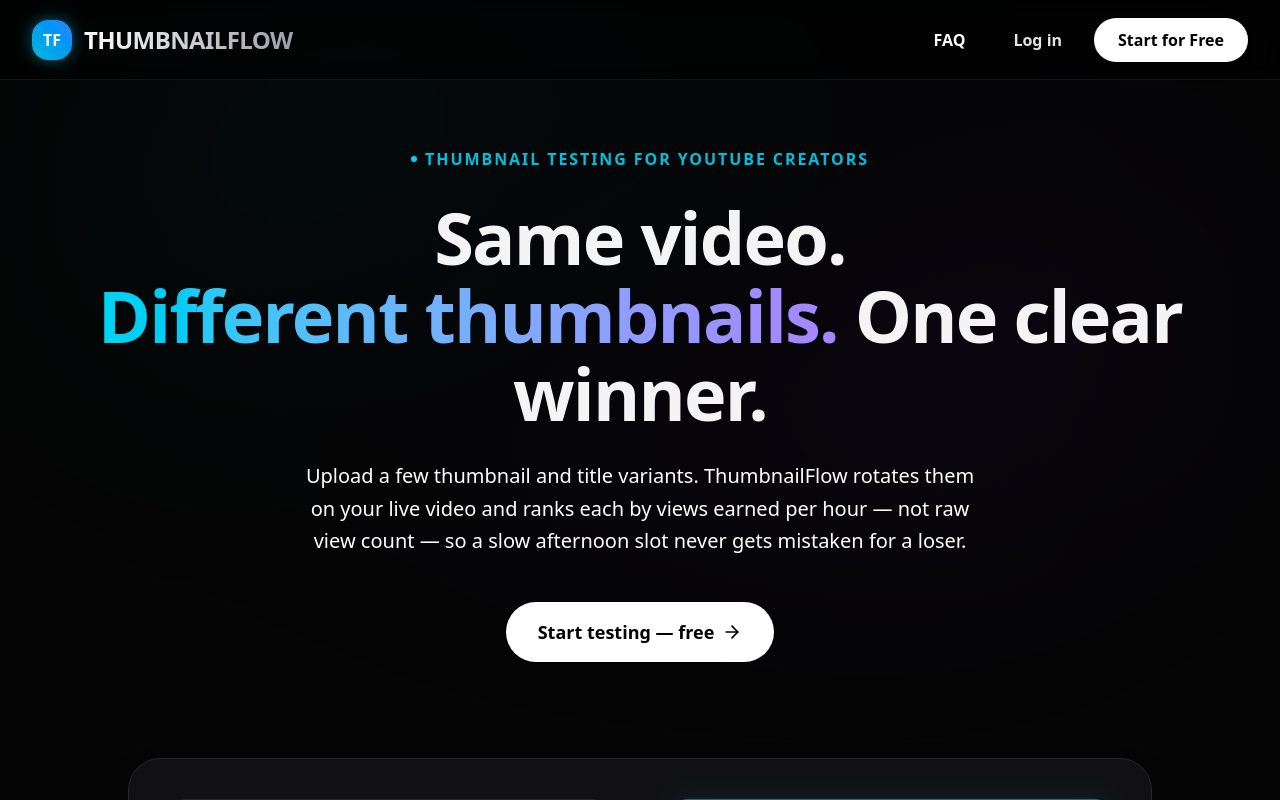
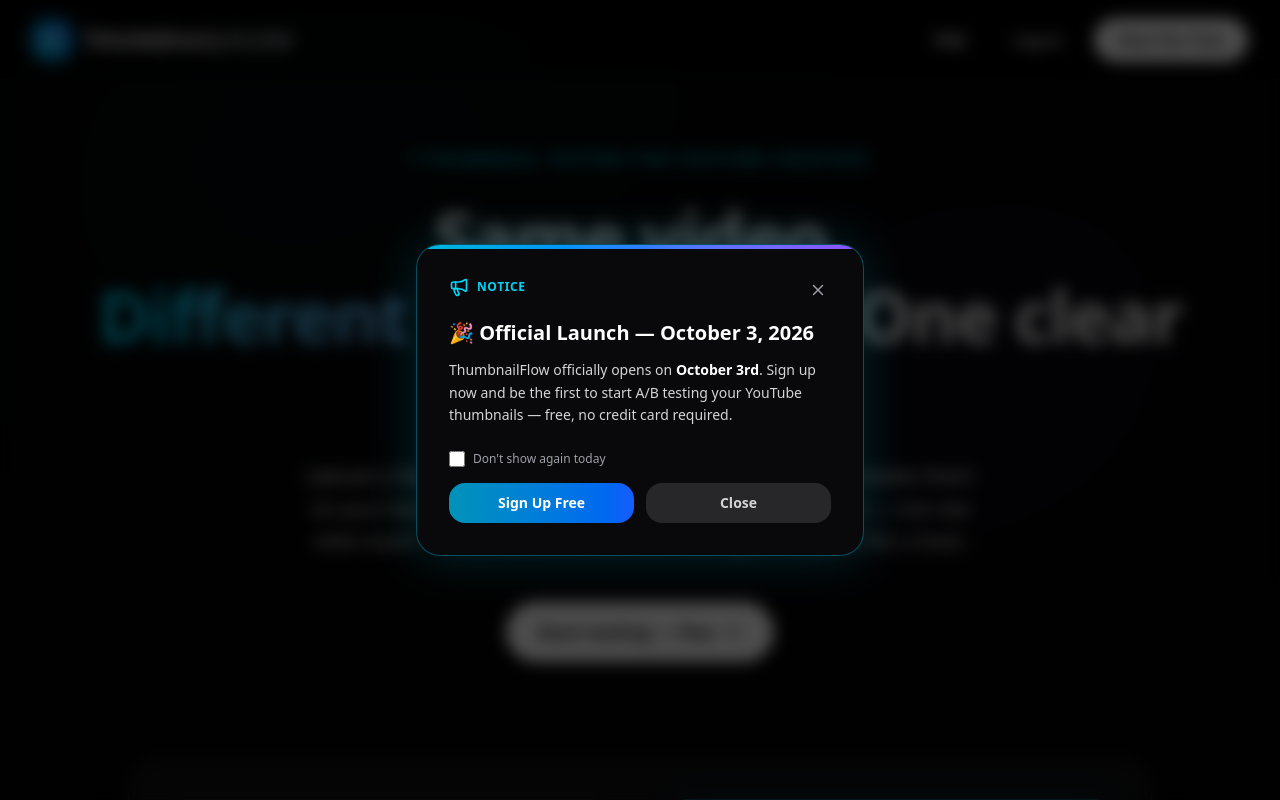
Before and after one commit to shineunil/-CREATORFLOW, a Next.js app in the folder frontend/: page / in a window 1280 px wide. Shown: the top 800 px of the page. Built offline with nearby package versions, Linux system fonts and the light colour scheme.

Commit message:
feat: add Oct 3 launch announcement popup on landing page

```diff
--- a/frontend/src/app/page.tsx
+++ b/frontend/src/app/page.tsx
@@ -2,11 +2,33 @@
 
 import { motion } from "framer-motion";
 import Link from "next/link";
-import { ArrowRight, Crown, TrendingUp, Upload, RefreshCw, Award, Check, Minus, Clock } from "lucide-react";
+import { ArrowRight, Crown, TrendingUp, Upload, RefreshCw, Award, Check, Minus, Clock, X, Megaphone } from "lucide-react";
 import { useEffect, useState } from "react";
+
+const LAUNCH_POPUP_KEY = "launch_popup_hidden";
 
 export default function LandingPage() {
   const [vph, setVph] = useState(42);
+  const [popupVisible, setPopupVisible] = useState(false);
+  const [hideToday, setHideToday] = useState(false);
+
+  useEffect(() => {
+    try {
+      const hidden = localStorage.getItem(LAUNCH_POPUP_KEY);
+      const today = new Date().toISOString().slice(0, 10);
+      if (hidden === today) return;
+    } catch {}
+    setPopupVisible(true);
+  }, []);
+
+  const dismissPopup = () => {
+    if (hideToday) {
+      try {
+        localStorage.setItem(LAUNCH_POPUP_KEY, new Date().toISOString().slice(0, 10));
+      } catch {}
+    }
+    setPopupVisible(false);
+  };
 
   // VPH(시간당 조회수) 올라가는 애니메이션 효과
   useEffect(() => {
@@ -364,6 +386,69 @@
         </motion.div>
       </section>
 
+      {/* Launch Announcement Popup */}
+      {popupVisible && (
+        <div
+          role="dialog"
+          aria-modal="true"
+          aria-labelledby="launch-popup-title"
+          className="fixed inset-0 z-50 flex items-center justify-center p-4 bg-black/70 backdrop-blur-sm"
+        >
+          <div className="bg-zinc-950 border border-cyan-500/40 rounded-3xl p-6 md:p-8 max-w-md w-full shadow-[0_0_50px_rgba(6,182,212,0.2)] relative overflow-hidden">
+            <div className="absolute top-0 left-0 w-full h-1 bg-gradient-to-r from-cyan-500 via-blue-500 to-violet-500" aria-hidden="true" />
+
+            <div className="flex justify-between items-start mb-4">
+              <div className="flex items-center gap-2">
+                <Megaphone size={20} className="text-cyan-400" aria-hidden="true" />
+                <span className="text-xs font-bold uppercase tracking-wider text-cyan-400">Notice</span>
+              </div>
+              <button
+                onClick={dismissPopup}
+                aria-label="Close notice"
+                className="text-zinc-400 hover:text-white p-1 rounded-lg transition-colors focus-visible:outline-none focus-visible:ring-2 focus-visible:ring-cyan-400"
+              >
+                <X size={18} aria-hidden="true" />
+              </button>
+            </div>
+
+            <h2 id="launch-popup-title" className="text-xl font-extrabold text-white mb-3">
+              🎉 Official Launch — October 3, 2026
+            </h2>
+            <p className="text-zinc-300 text-sm leading-relaxed mb-6">
+              ThumbnailFlow officially opens on <span className="text-white font-semibold">October 3rd</span>. Sign up now and be the first to start A/B testing your YouTube thumbnails — free, no credit card required.
+            </p>
+
+            <label className="flex items-center gap-2 mb-4 cursor-pointer select-none group">
+              <input
+                type="checkbox"
+                checked={hideToday}
+                onChange={e => setHideToday(e.target.checked)}
+                className="w-4 h-4 rounded border-zinc-600 bg-zinc-800 accent-cyan-500 cursor-pointer"
+              />
+              <span className="text-xs text-zinc-400 group-hover:text-zinc-300 transition-colors">
+                Don&apos;t show again today
+              </span>
+            </label>
+
+            <div className="flex gap-3">
+              <Link
+                href="/login"
+                onClick={dismissPopup}
+                className="flex-1 py-2.5 rounded-xl bg-gradient-to-r from-cyan-600 to-blue-600 hover:from-cyan-500 hover:to-blue-500 text-white font-bold text-sm text-center transition-all focus-visible:outline-none focus-visible:ring-2 focus-visible:ring-cyan-400"
+              >
+                Sign Up Free
+              </Link>
+              <button
+                onClick={dismissPopup}
+                className="flex-1 py-2.5 rounded-xl bg-zinc-800 hover:bg-zinc-700 text-zinc-300 font-bold text-sm transition-colors focus-visible:outline-none focus-visible:ring-2 focus-visible:ring-cyan-400"
+              >
+                Close
+              </button>
+            </div>
+          </div>
+        </div>
+      )}
+
       {/* Footer */}
       <footer className="py-10 text-center border-t border-zinc-900 bg-zinc-950 relative z-10">
         <div className="flex flex-col sm:flex-row items-center justify-center gap-4 sm:gap-8 text-sm text-white">
```
